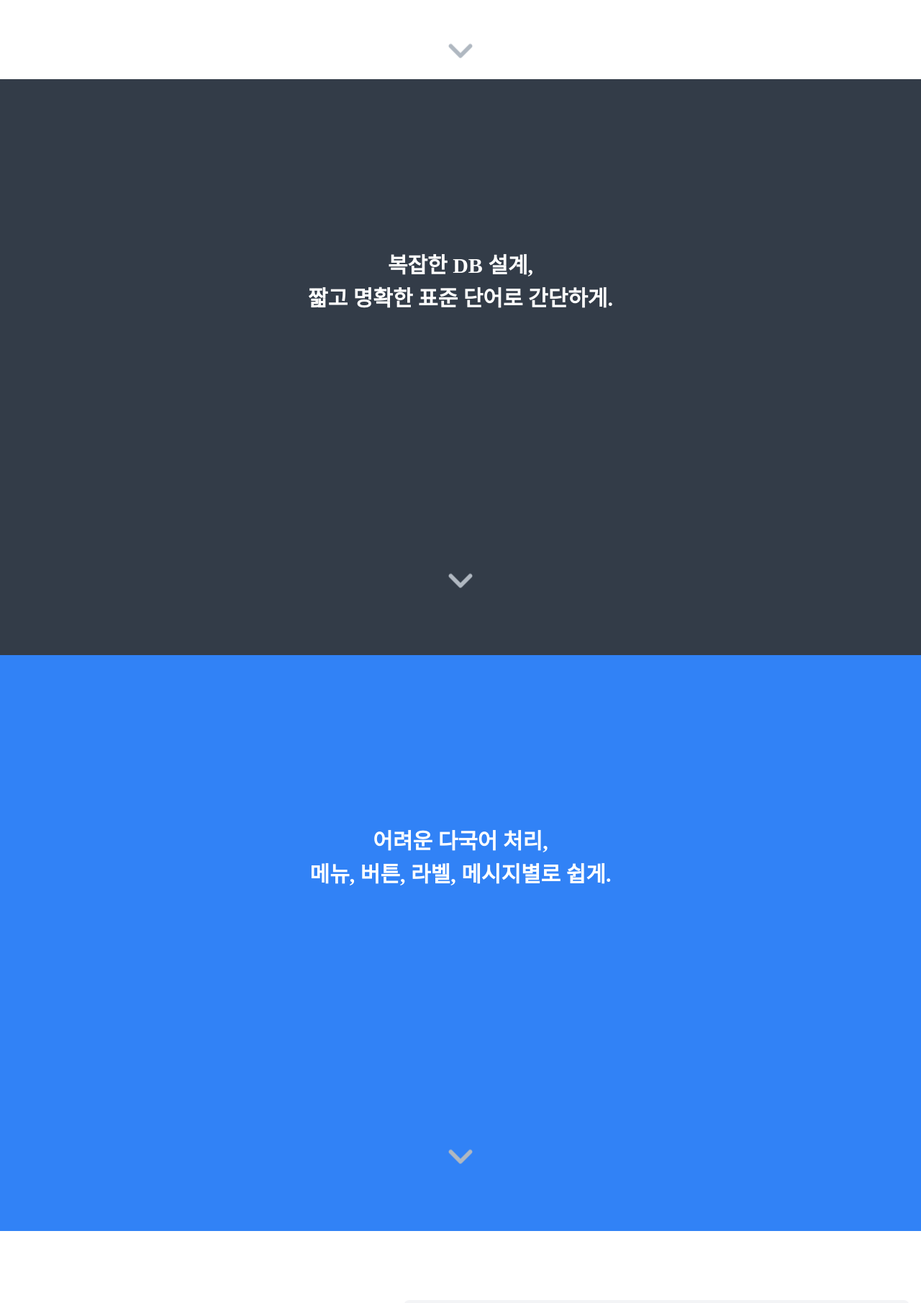
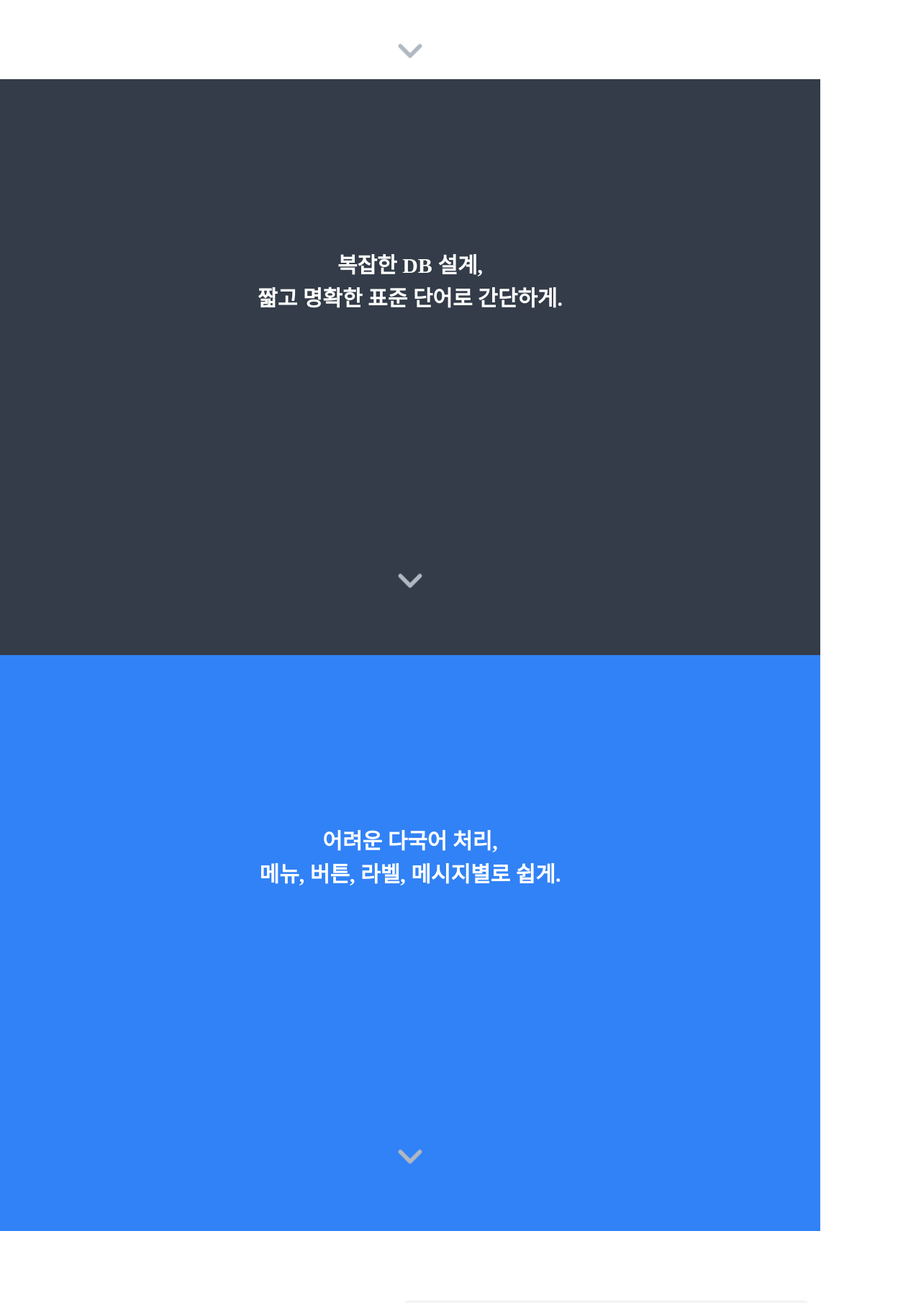
Before and after one commit to righthunkwon/tech-about, a React (Vite) app: page / in a window 1280 px wide. Shown: the part 750-2560 px from the top of the page at 72% size. Built offline with nearby package versions, Linux system fonts and the light colour scheme.

Commit message:
feat: 홈페이지 페이지 컴포넌트 적용

```diff
--- a/src/domains/home/HomePage.tsx
+++ b/src/domains/home/HomePage.tsx
@@ -1,4 +1,5 @@
 import React from 'react';
+import Page from '@/components/common/Page';
 import HomeIntroduce1 from '@/domains/home/components/HomeIntroduce1';
 import HomeIntroduce2 from '@/domains/home/components/HomeIntroduce2';
 import HomeIntroduce3 from '@/domains/home/components/HomeIntroduce3';
@@ -10,10 +11,12 @@ const HomePage: React.FC = () => {
 
   return (
     <>
-      <HomeIntroduce1 />
-      <HomeIntroduce2 />
-      <HomeIntroduce3 />
-      <HomeIntroduce4 />
+      <Page>
+        <HomeIntroduce1 />
+        <HomeIntroduce2 />
+        <HomeIntroduce3 />
+        <HomeIntroduce4 />
+      </Page>
     </>
   );
 };
```
